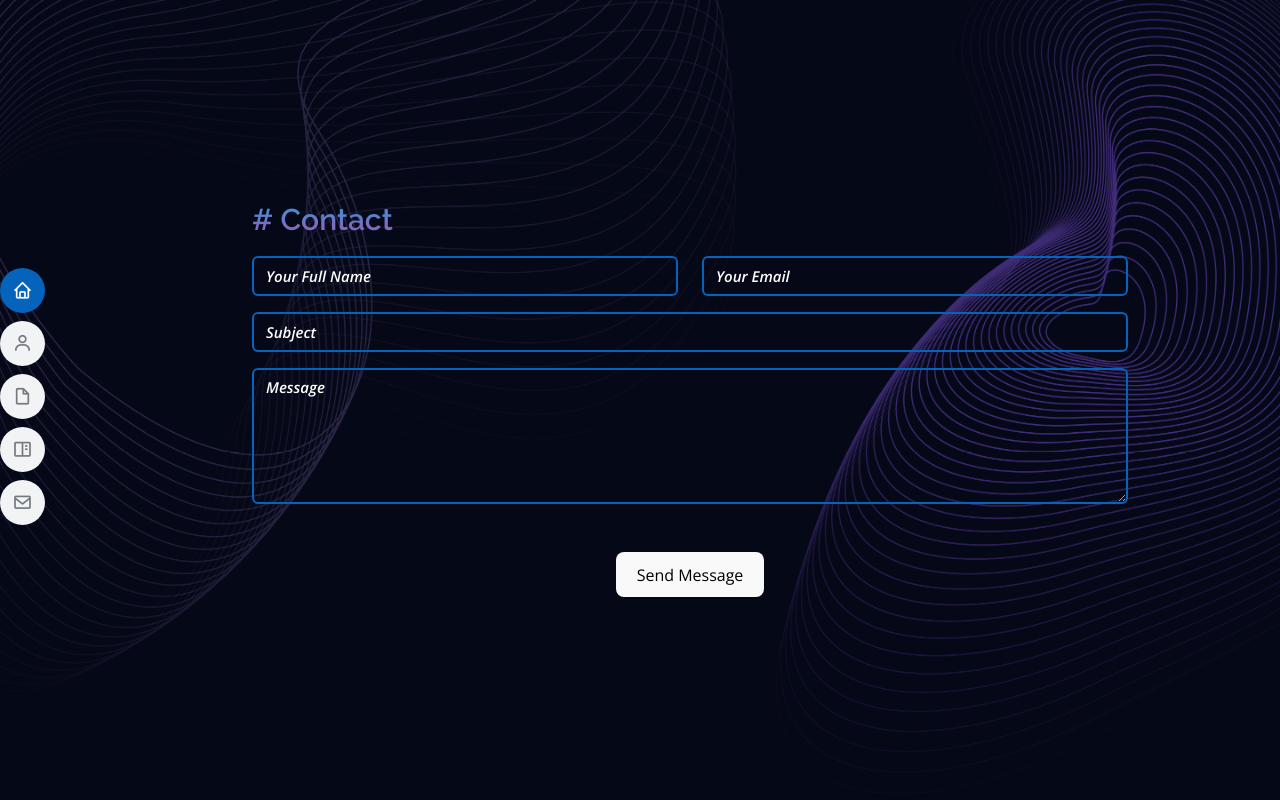
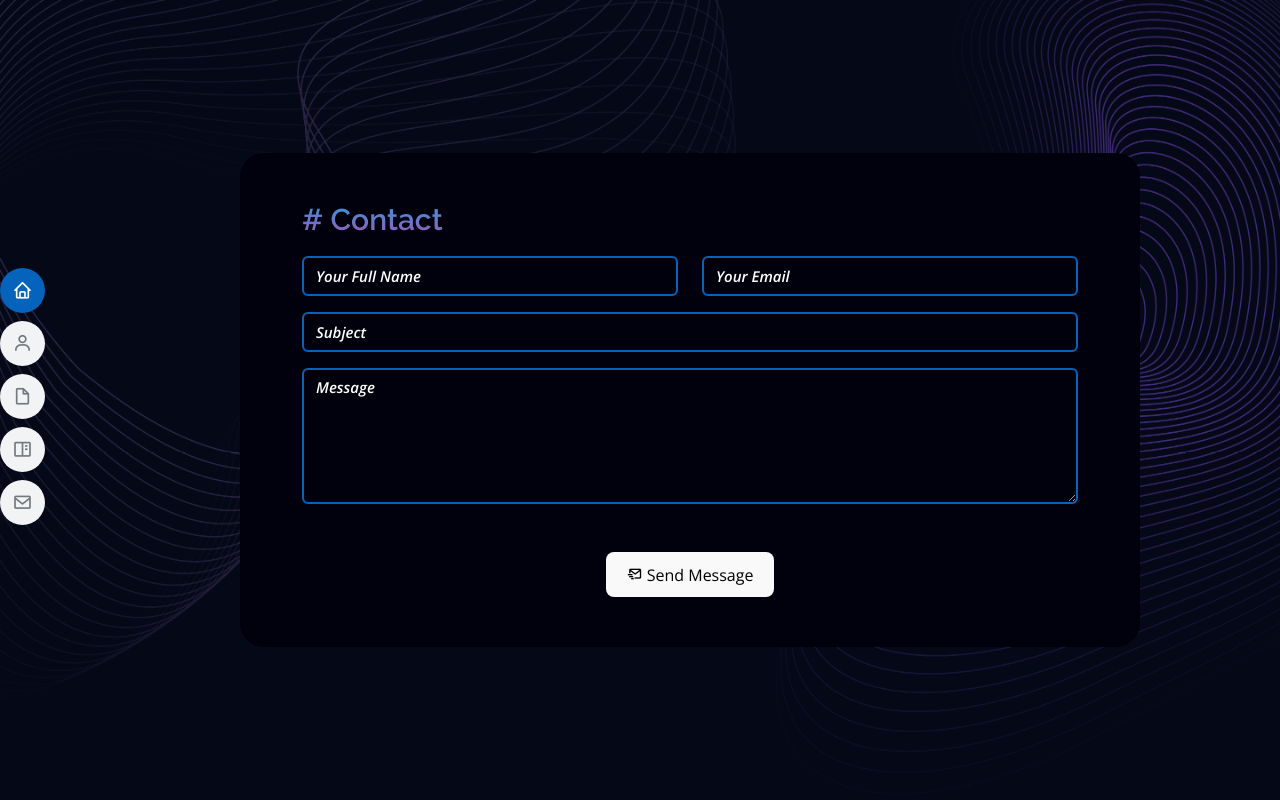
Before and after one commit to elalaoui1/portfolio, a Vue app: page /contact in a window 1280 px wide. Built offline with nearby package versions, Linux system fonts and the light colour scheme.

Commit message:
Refactor Contact.vue component: Update send message button styling and background color

```diff
--- a/src/components/Contact.vue
+++ b/src/components/Contact.vue
@@ -26,7 +26,11 @@
               <div class="my-3 sent-success">
                 <div class="sent-message" ref="sent-message"><i class='bx bx-message-check'></i>Your message has been sent. Thank you!</div>
               </div>
-              <div class="text-center mt-5"><button type="submit">Send Message <span class="loading" ref="loading"><img src="/assets/img/lo.gif" width="25" alt=""></span></button></div>
+              <div class="text-center mt-5"><button type="submit">
+                <i class='bx bx-mail-send' ></i>
+                Send Message
+                <span class="loading" ref="loading"><img src="/assets/img/lo.gif" width="25" alt=""></span>
+              </button></div>
             </form>
 
           </div>
@@ -81,6 +85,11 @@ mounted() {
 
 #main{
   width: 900px;
+}
+.contact{
+  background: #00010D;
+  padding: 50px;
+  border-radius: 1.5rem;
 }
 .contact .container form input ,.contact .container form textarea{
   background: transparent;
```
